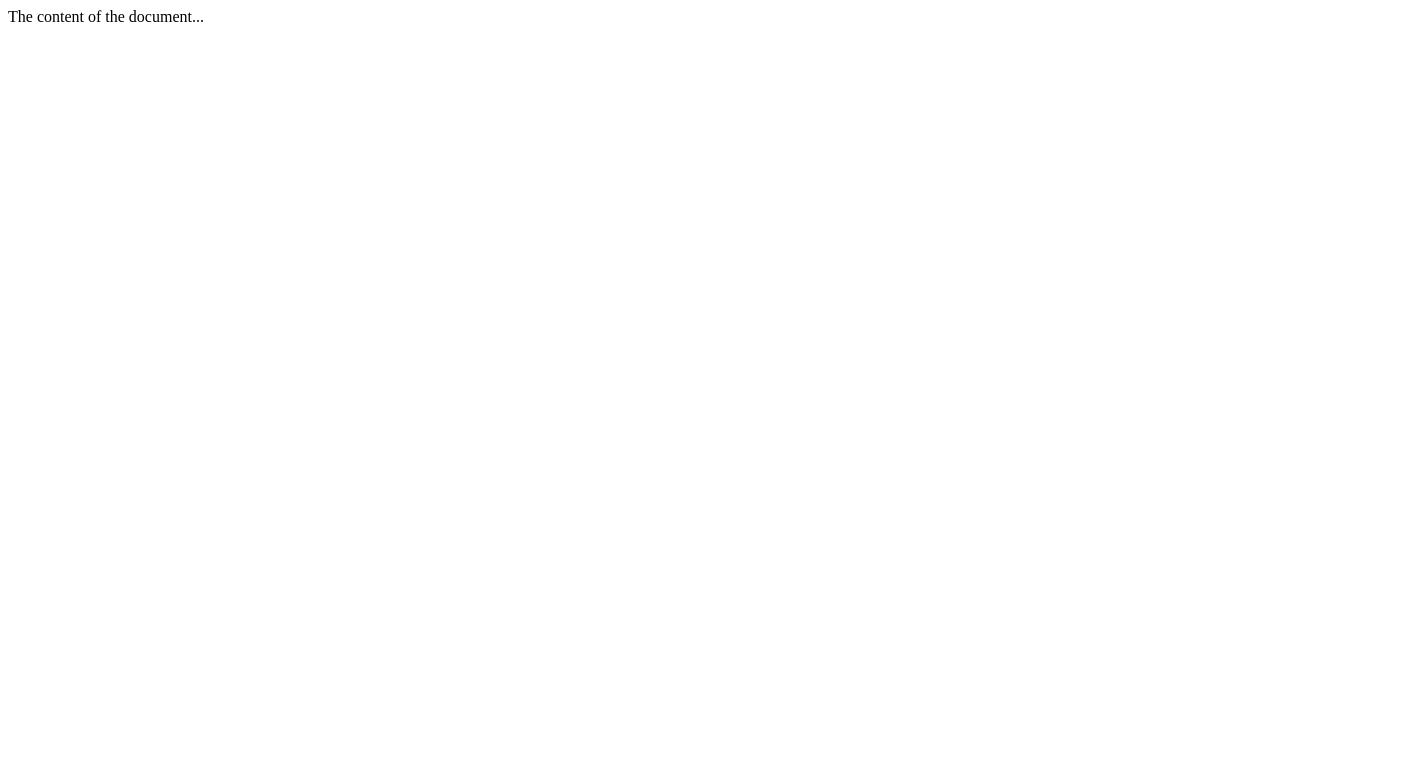
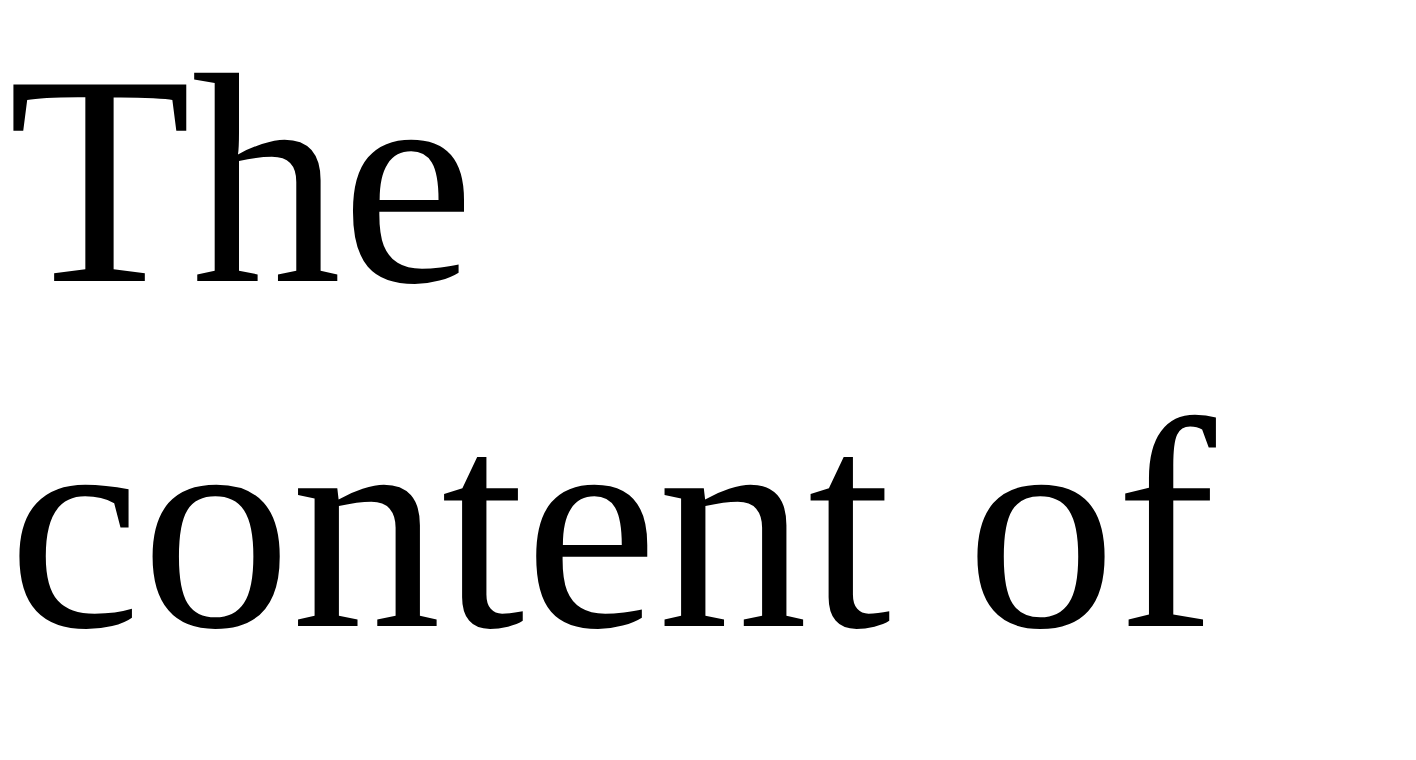
Before and after one commit to DieseEine/IBMWorkshop, a plain HTML site: page index.html in a window 1280 px wide. Shown: the top 760 px of the page, 1416 px wide, since content can reach past the window. Drawn offline with Linux system fonts and the light colour scheme.

Commit message:
asdf
asdf

```diff
--- a/index.html
+++ b/index.html
@@ -2,6 +2,7 @@
 <html>
 <head>
   <title>HRT Static Webpage Example</title>
+  <link rel="stylesheet" type="text/css" href="style.css">
 </head>
 <body>
 The content of the document...
--- a/style.css
+++ b/style.css
@@ -1,3 +1,3 @@
-.body{
+body{
 	font-size: 300px
 }
```
